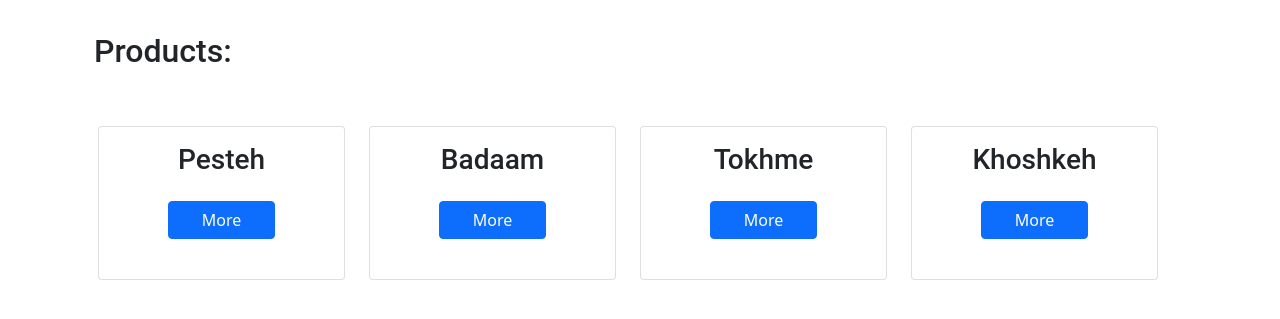
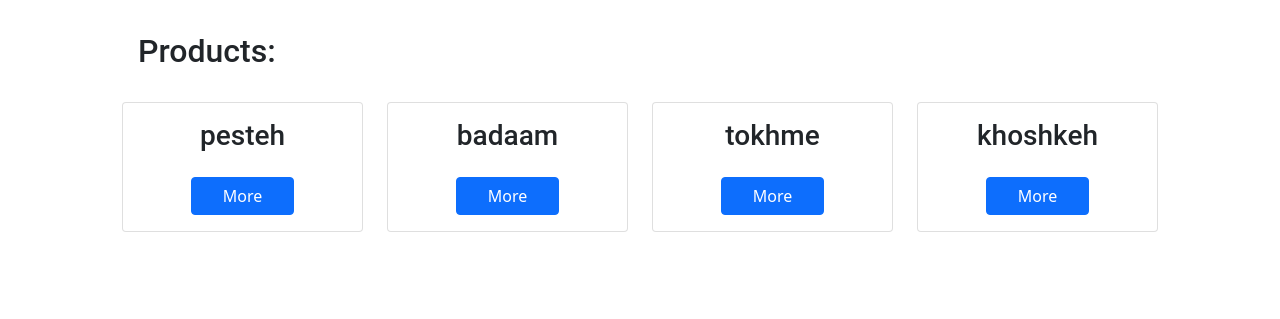
Before and after one commit to emadg-dev/MyOnlineStore, a Django app: page / in a window 1280 px wide. Shown: the part 56-375 px from the top of the page. Run offline with Django 4.2, Linux system fonts and the light colour scheme; data comes from the database, SQL or seed files in the repository.

Commit message:
Update shop.html

```diff
--- a/templates/shop.html
+++ b/templates/shop.html
@@ -17,15 +17,15 @@
 
 <body>
 
-    <section id="categuries" class="container-fluid mb-3">
-        <div class="row">
-          <h2 class=" text-left mt-3 pt-3">Products:</h2>
+    <section class="container-fluid mb-3">
+        <div class="container">
+          <h2 class=" text-left m-3 p-3">Products:</h2>
           <div class="row row-cols-5 row-cols-md-4 g-4 px-3">
             {% for item in object_list%}
             <div class="col">
               <div class="card h-100">
                 <div class="card-body">
-                  <h3 class="card-title text-center text-capitalize">{{ item.name }}</h3>
+                  <h3 class="card-title text-center">{{ item.name }}</h3>
                   <p class="card-text text-center">
                     <a
                       href="{% url 'stocklist' pk=item.pk%}"
```
